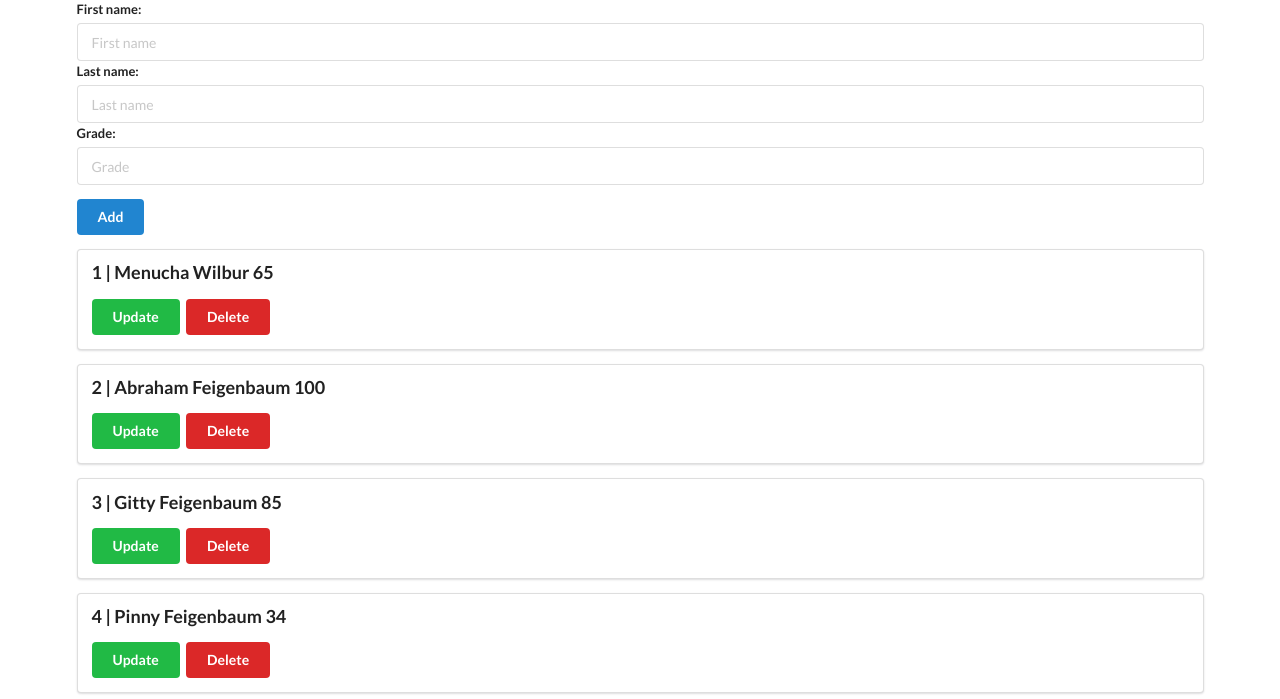
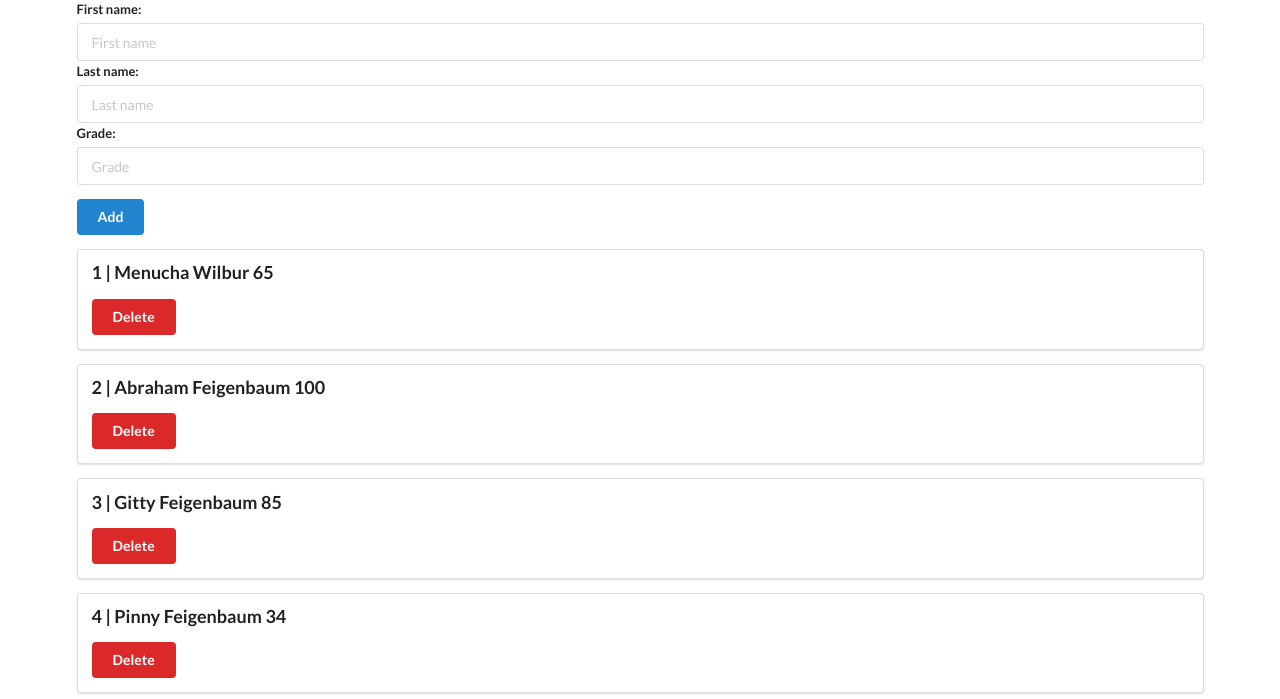
Before and after one commit to hodShebehod/Final_Project, a Flask app: page / in a window 1280 px wide. Shown: the part 147-846 px from the top of the page. Run offline with Flask 3, Linux system fonts and the light colour scheme.

Commit message:
getting rid of the button

```diff
--- a/templates/base.html
+++ b/templates/base.html
@@ -53,7 +53,7 @@
             <!--<form class="ui form" method="get">-->
                 <div class="ui segment">
                     <p class="ui big header">{{record.StudentID}} | {{record.FirstName}} {{record.LastName}} {{record.Grade}}</p>
-                    <a class="ui green button" href="/update/{{record.StudentID}}">Update</a>
+                    <!--<a class="ui green button" href="/update/{{record.StudentID}}">Update</a>-->
                     <a class="ui red button" href="/delete/{{record.StudentID}}">Delete</a>
                 </div>
             <!--</form>-->
```
